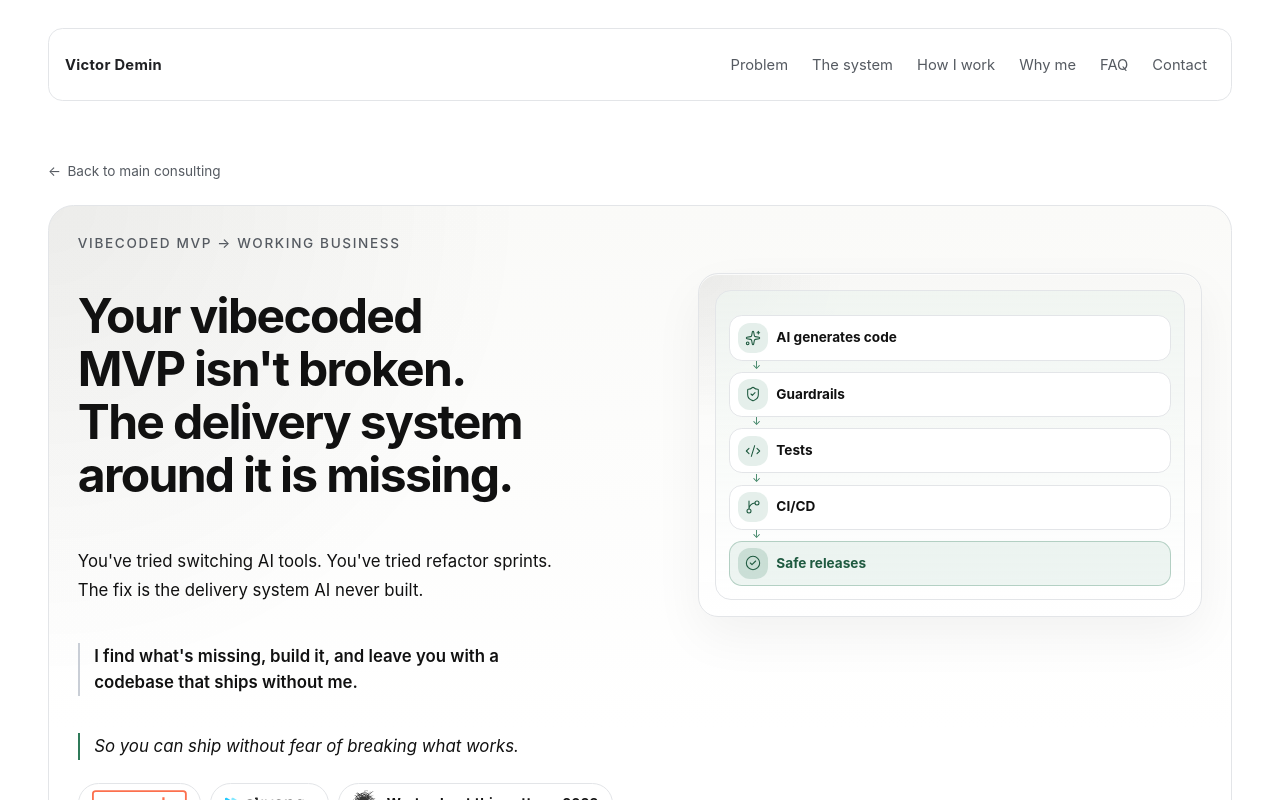
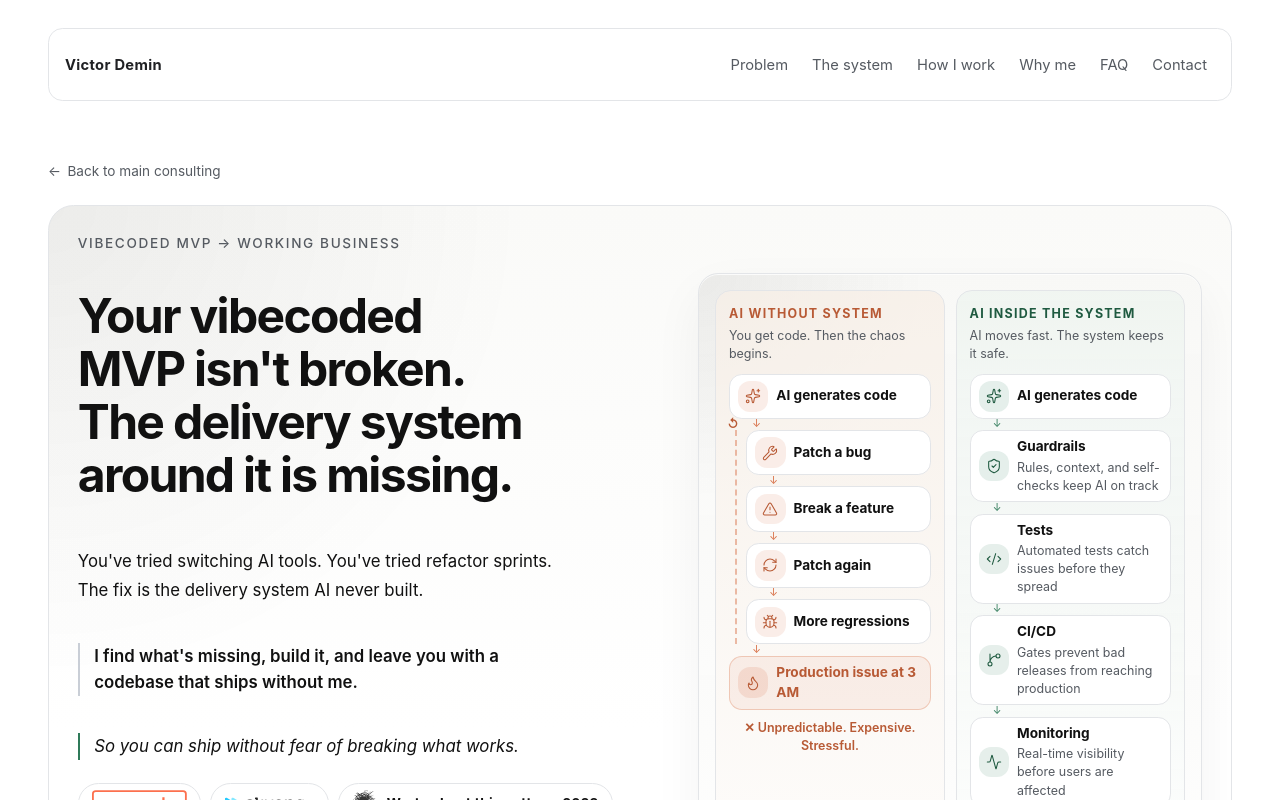
Before and after one commit to sg4tech/sg4.tech, a Next.js app: page /ai-vibecoding in a window 1280 px wide. Shown: the top 800 px of the page. Built offline with nearby package versions, Linux system fonts and the light colour scheme.

Commit message:
Revert "feat: simplify hero flow visual to 5-step cool-only panel"
This reverts commit 793cace9ee3d44490bfb2f9e936dafc6cde16feb.

```diff
--- a/app/ai-vibecoding/page.tsx
+++ b/app/ai-vibecoding/page.tsx
@@ -1,5 +1,6 @@
 import {
   Activity,
+  AlertTriangle,
   BookOpen,
   Bot,
   Bug,
@@ -8,6 +9,7 @@ import {
   CheckCircle2,
   Clock,
   Code2,
+  Flame,
   GitBranch,
   HelpCircle,
   Layers,
@@ -229,22 +231,64 @@ function FlowStep({ icon, title, desc, variant }: {
   );
 }
 
-function HeroFlowVisual() {
+function AiWithoutSystemPanel() {
   return (
-    <div className={styles.transformFrame} aria-hidden="true">
-      <div className={styles.transformPanel} data-mode="cool">
+    <div className={styles.transformPanel} data-mode="warm">
+      <p className={styles.transformPanelTitle}>AI without system</p>
+      <p className={styles.transformPanelSubtitle}>You get code. Then the chaos begins.</p>
       <div className={styles.flowList}>
         <FlowStep icon={Sparkles} title="AI generates code" />
         <div className={styles.flowArrow}>↓</div>
-          <FlowStep icon={ShieldCheck} title="Guardrails" />
+        <div className={styles.loopBlock}>
+          <FlowStep icon={Wrench} title="Patch a bug" />
           <div className={styles.flowArrow}>↓</div>
-          <FlowStep icon={Code2} title="Tests" />
+          <FlowStep icon={AlertTriangle} title="Break a feature" />
           <div className={styles.flowArrow}>↓</div>
-          <FlowStep icon={GitBranch} title="CI/CD" />
+          <FlowStep icon={RefreshCw} title="Patch again" />
           <div className={styles.flowArrow}>↓</div>
-          <FlowStep icon={CheckCircle2} title="Safe releases" variant="outcome" />
+          <FlowStep icon={Bug} title="More regressions" />
         </div>
+        <div className={styles.flowArrow}>↓</div>
+        <FlowStep icon={Flame} title="Production issue at 3 AM" variant="warn" />
       </div>
+      <p className={styles.flowFooter}>✕ Unpredictable. Expensive. Stressful.</p>
+    </div>
+  );
+}
+
+function AiWithSystemPanel() {
+  return (
+    <div className={styles.transformPanel} data-mode="cool">
+      <p className={styles.transformPanelTitle}>AI inside the system</p>
+      <p className={styles.transformPanelSubtitle}>AI moves fast. The system keeps it safe.</p>
+      <div className={styles.flowList}>
+        <FlowStep icon={Sparkles} title="AI generates code" />
+        <div className={styles.flowArrow}>↓</div>
+        <FlowStep icon={ShieldCheck} title="Guardrails" desc="Rules, context, and self-checks keep AI on track" />
+        <div className={styles.flowArrow}>↓</div>
+        <FlowStep icon={Code2} title="Tests" desc="Automated tests catch issues before they spread" />
+        <div className={styles.flowArrow}>↓</div>
+        <FlowStep icon={GitBranch} title="CI/CD" desc="Gates prevent bad releases from reaching production" />
+        <div className={styles.flowArrow}>↓</div>
+        <FlowStep icon={Activity} title="Monitoring" desc="Real-time visibility before users are affected" />
+        <div className={styles.flowArrow}>↓</div>
+        <FlowStep icon={Layers} title="Architecture rules" desc="Boundaries and contracts keep the system maintainable" />
+        <div className={styles.flowArrow}>↓</div>
+        <FlowStep icon={CheckCircle2} title="Safe, predictable production releases" variant="outcome" />
+      </div>
+      <p className={styles.flowFooter}>✓ Predictable. Scalable. Sustainable.</p>
+    </div>
+  );
+}
+
+function AiSystemTransformationVisual() {
+  return (
+    <div className={styles.transformFrame} aria-hidden="true">
+      <div className={styles.transformPanels}>
+        <AiWithoutSystemPanel />
+        <AiWithSystemPanel />
+      </div>
+      <p className={styles.transformCaption}>Same AI. Different system around it.</p>
     </div>
   );
 }
@@ -416,7 +460,7 @@ function HeroSection() {
             </div>
           </div>
           <div className={landing.heroAside}>
-            <HeroFlowVisual />
+            <AiSystemTransformationVisual />
           </div>
         </div>
       </div>
```
Lines whose indentation alone changed are shown as unchanged.
